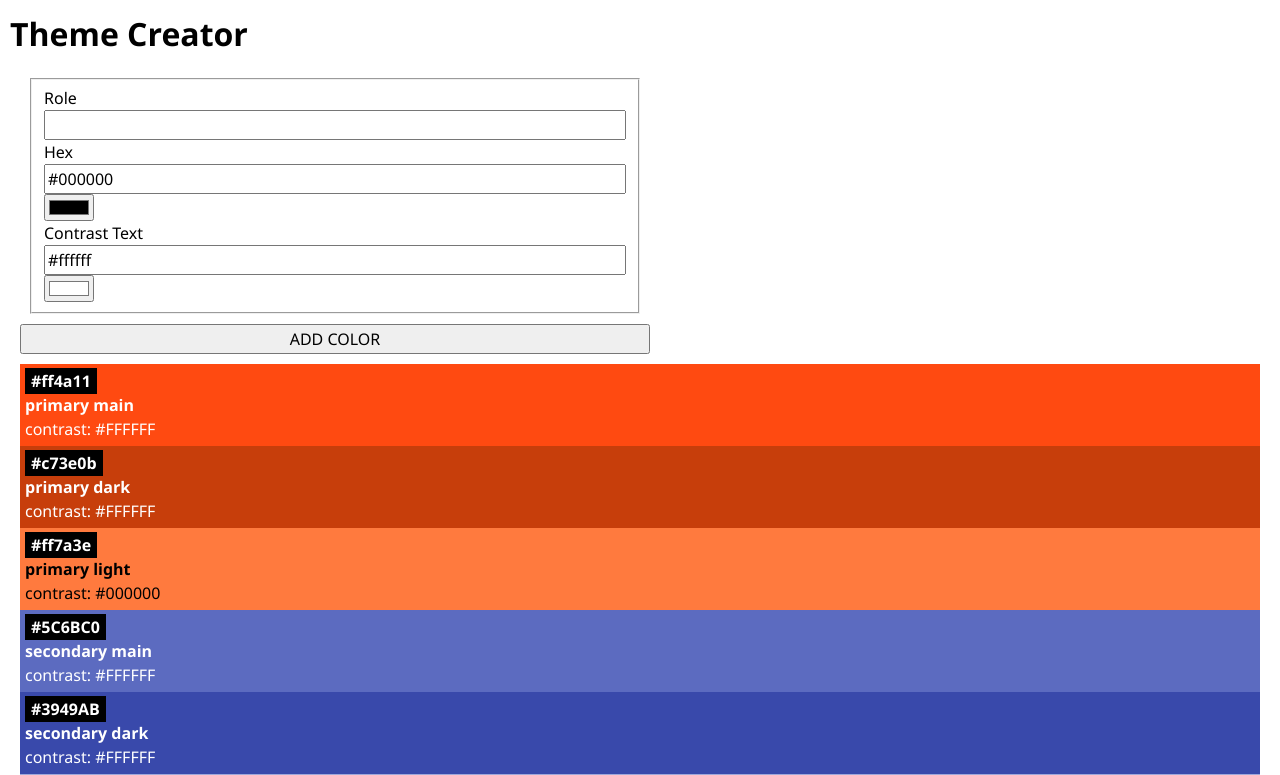
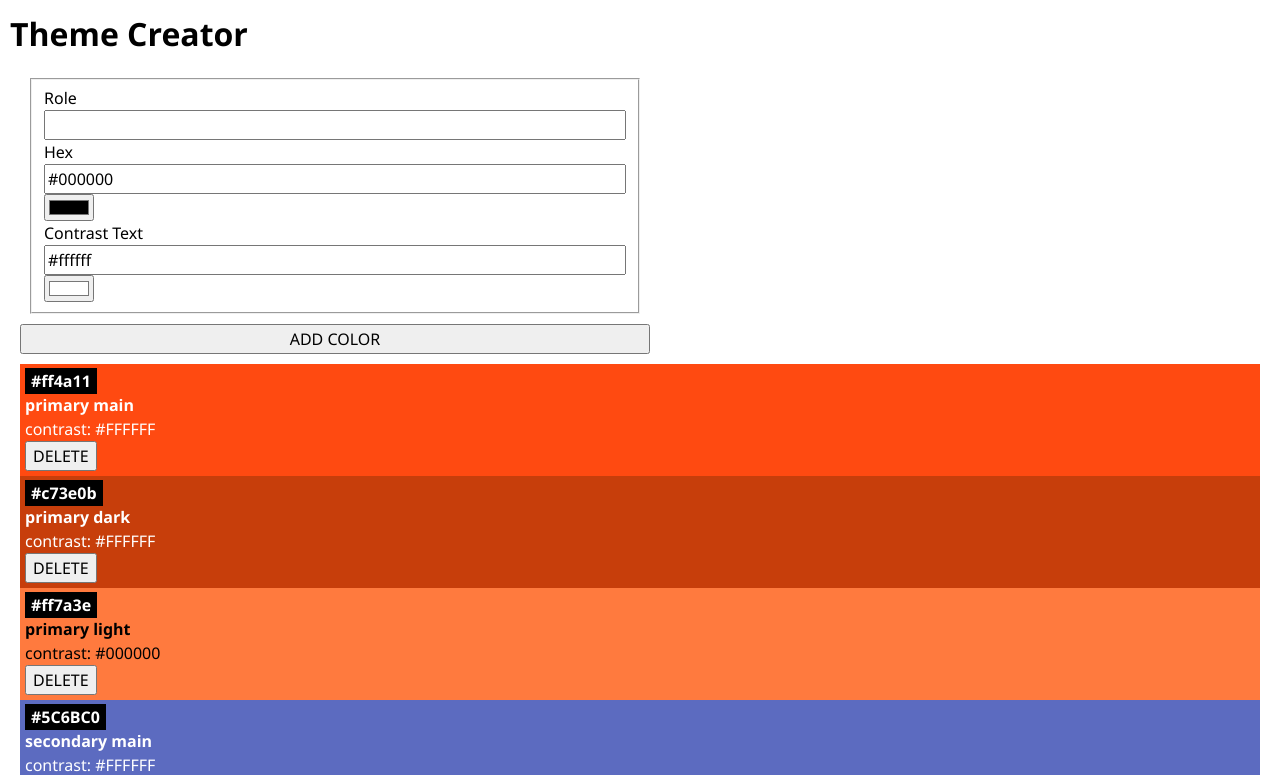
Before and after one commit to miriamRichter94/theme-creator, a React (Vite) app: page / in a window 1280 px wide. Shown: the top 775 px of the page. Built offline with nearby package versions, Linux system fonts and the light colour scheme.

Commit message:
adding the delete Color option

```diff
--- a/src/App.jsx
+++ b/src/App.jsx
@@ -15,12 +15,16 @@ function App() {
     console.log(colors);
   }
 
+  function handleDeletColor(id) {
+    setColors(colors.filter((color) => color.id != id));
+  }
+
   return (
     <>
       <h1>Theme Creator</h1>
       <ColorForm onAddColor={handleAddColor} />
       {colors.map((color) => (
-        <Color key={color.id} color={color} />
+        <Color key={color.id} color={color} onDeleteColor={handleDeletColor} />
       ))}
     </>
   );
--- a/src/Components/Color/Color.jsx
+++ b/src/Components/Color/Color.jsx
@@ -1,6 +1,14 @@
+import { useState } from "react";
 import "./Color.css";
+import Confirmation from "../Confirmation/Confirmation";
 
-export default function Color({ color }) {
+export default function Color({ color, onDeleteColor }) {
+  const [isDeletingWanted, setIsDeletingWanted] = useState(false);
+
+  function handleCancleDeletion() {
+    setIsDeletingWanted(false);
+  }
+
   return (
     <>
       <div className="color-card" style={{ backgroundColor: color.hex }}>
@@ -13,6 +21,15 @@ export default function Color({ color }) {
         <p
           style={{ color: color.contrastText }}
         >{`contrast: ${color.contrastText}`}</p>
+        {isDeletingWanted ? (
+          <Confirmation
+            id={color.id}
+            onCancleDeletion={handleCancleDeletion}
+            onDeleteColor={onDeleteColor}
+          />
+        ) : (
+          <button onClick={() => setIsDeletingWanted(true)}>DELETE</button>
+        )}
       </div>
     </>
   );
--- /dev/null
+++ b/src/Components/Confirmation/Confirmation.jsx
@@ -0,0 +1,9 @@
+export default function Confirmation({ id, onCancleDeletion, onDeleteColor }) {
+  return (
+    <>
+      <p className="color-card-headline">Really delete</p>
+      <button onClick={onCancleDeletion}>Cancel</button>
+      <button onClick={() => onDeleteColor(id)}>DELETE</button>
+    </>
+  );
+}
```
